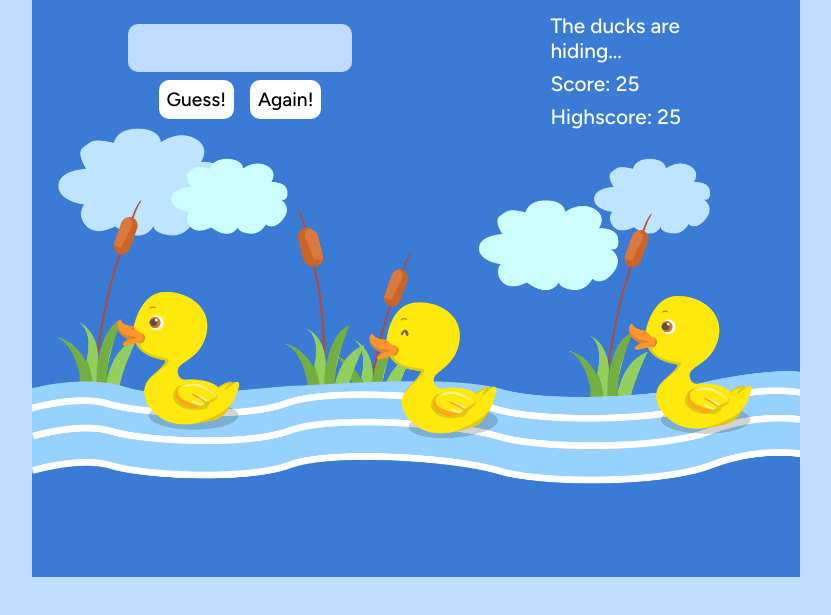
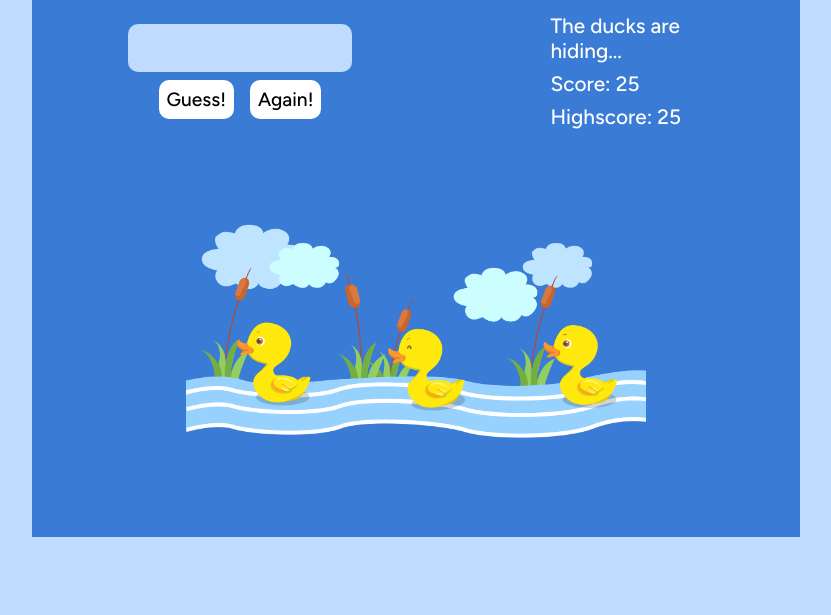
Before and after one commit to Irinap99/Duck-Game, a plain HTML site: page index.html in a window 1280 px wide. Shown: the part 175-790 px from the top of the page, without its empty margins (224-1055 px from the left). Drawn offline with Linux system fonts and the light colour scheme.

Commit message:
Update 1

```diff
--- a/index.html
+++ b/index.html
@@ -12,7 +12,7 @@
       href="https://fonts.googleapis.com/css2?family=Figtree:wght@500;600&display=swap"
       rel="stylesheet"
     />
-    <title>Proiect</title>
+    <title>Duck Game</title>
   </head>
   <body>
     <div class="container">
@@ -38,7 +38,6 @@
           </p>
         </div>
       </div>
-
       <img src="img/ducks.png" alt="ducks on the pond" class="game-img-ducks" />
     </div>
   </body>
--- a/script.js
+++ b/script.js
@@ -22,9 +22,6 @@ let currentHighScore = 0;
 const displayMessage = function (message) {
   document.querySelector(".message").textContent = message;
 };
-
-// score.textContent = 13;
-// highScore.textContent = 19;
 
 guessBtn.addEventListener("click", function () {
   const guess = Number(guessNum.value);
@@ -60,4 +57,5 @@ againBtn.addEventListener("click", function () {
   score.textContent = currentScore;
   guessNum.value = "";
   img.src = "img/ducks.png";
+  displayMessage(`The ducks are hiding...`);
 });
--- a/styles.css
+++ b/styles.css
@@ -17,8 +17,8 @@ body {
 }
 .container {
   background-color: #3a7bd5;
-  max-width: 60vw;
-  max-height: 90vh;
+  width: 60vw;
+  height: 85vh;
   margin: 0 auto;
 }
 .header_title {
@@ -103,9 +103,10 @@ body {
 
 .game-img-ducks {
   display: block;
-  max-width: 100%;
-  height: 100%;
-  transform: translateY(-7rem);
+  margin: 0 auto;
+  max-width: 60%;
+  max-height: 60%;
+
   overflow: hidden;
   margin-top: 2rem;
 }
```
